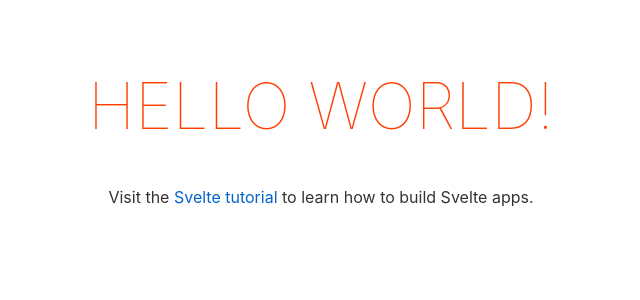
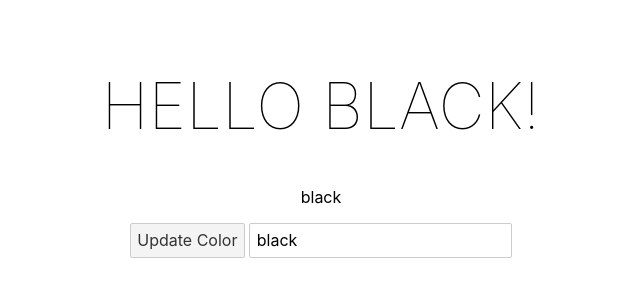
Before and after one commit to agungTuanany/svelte-netninja, a Svelte app: page / in a window 1280 px wide. Shown: the top 300 px of the page, without its empty margins (319-959 px from the left). Built offline with nearby package versions, Linux system fonts and the light colour scheme.

Commit message:
feature(data-binding): user input & data binding

```diff
--- a/src/App.svelte
+++ b/src/App.svelte
@@ -1,10 +1,29 @@
 <script>
-	export let name;
+    let inputName = "black";
+
+    const handleClick = () => {
+            inputName = "orange";
+        };
+
+    const handleInput = (e) => {
+            inputName = e.target.value;
+        };
 </script>
 
+
 <main>
-	<h1>Hello {name}!</h1>
-	<p>Visit the <a href="https://svelte.dev/tutorial">Svelte tutorial</a> to learn how to build Svelte apps.</p>
+    <h1 style="color:{inputName}" >Hello {inputName}!</h1>
+    <p style="color:{inputName}">{inputName}</p>
+    <button on:click={handleClick}>Update Color</button>
+
+    <!-- XXX one-way data-binding XXX -->
+    <!-- <input type="text" on:input={handleInput} /> -->
+
+    <!-- XXX two-way data-binding XXX -->
+    <!-- <input type="text" on:input={handleInput} value=inputName} /> -->
+
+    <!-- OR -->
+    <input type="text" bind:value={inputName} />
 </main>
 
 <style>
```
